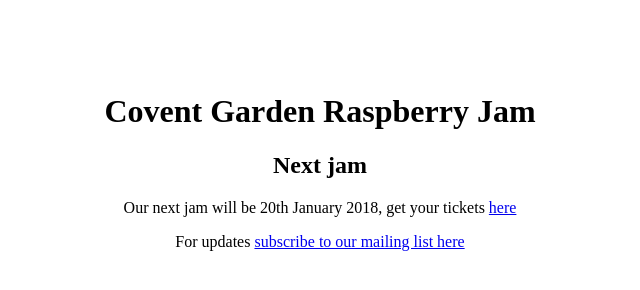
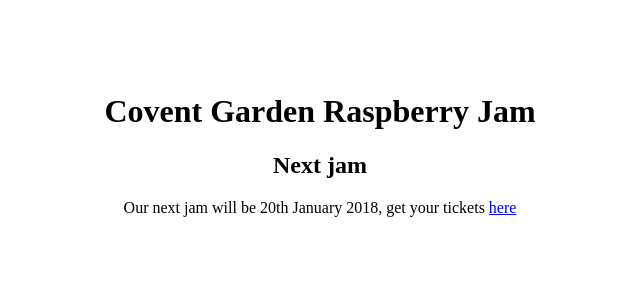
Before and after one commit to RaspberryjamCG/RaspberryjamCG.github.io, a plain HTML site: page index.html in a window 1280 px wide. Shown: the whole page, without its empty margins (320-960 px from the left). Drawn offline with Linux system fonts and the light colour scheme.

Commit message:
update for winter jam
Mailchimp link removed

```diff
--- a/index.html
+++ b/index.html
@@ -21,8 +21,6 @@
 
 <p>Our next jam will be 20th January 2018, get your tickets <a href="https://www.eventbrite.co.uk/e/covent-garden-raspberry-jam-spring-17-tickets-31638283959">here</a></p>
 
-<p>For updates <a href="mailchimp.html">subscribe to our mailing list here</a>
-
 
 
 </div>
```
